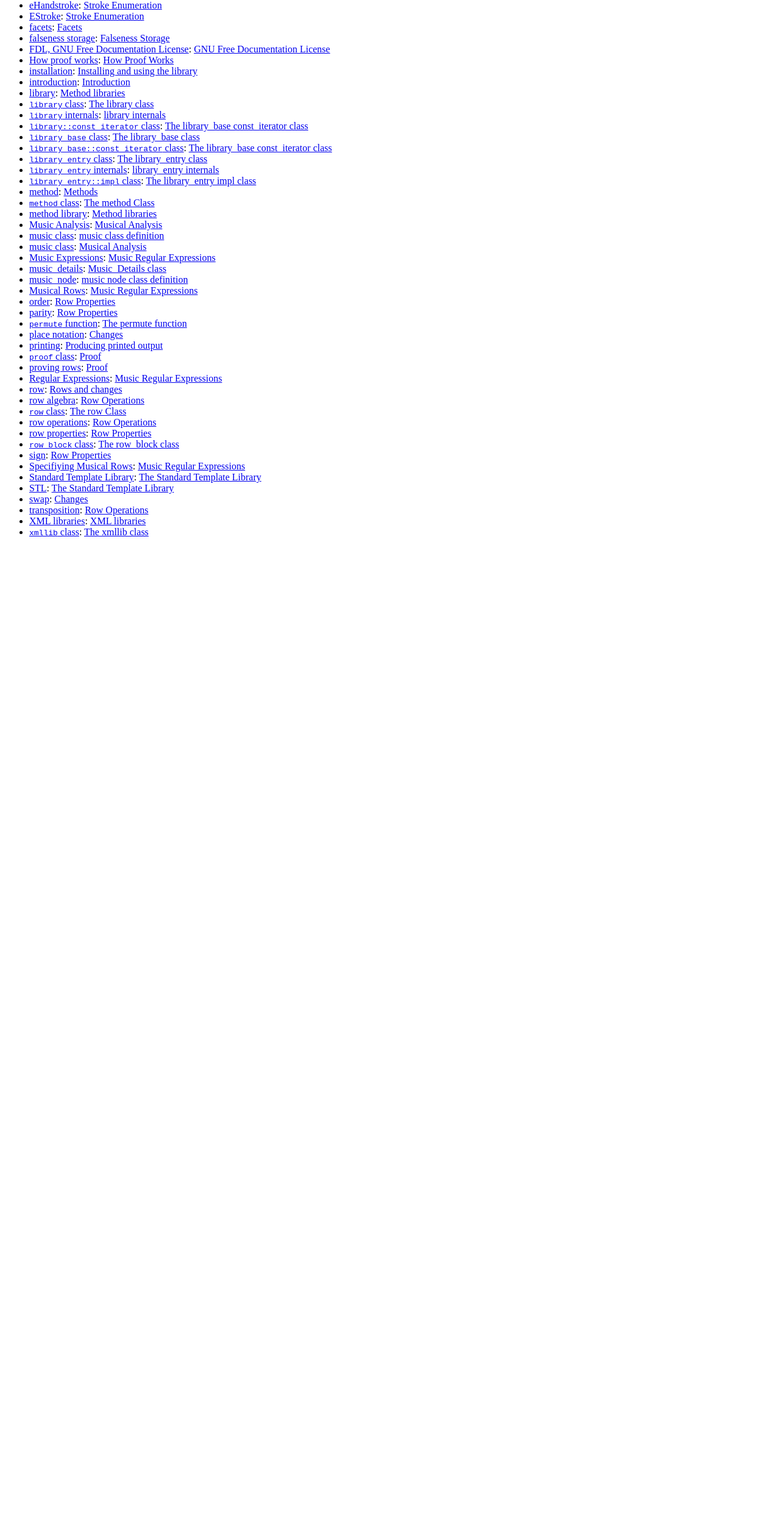
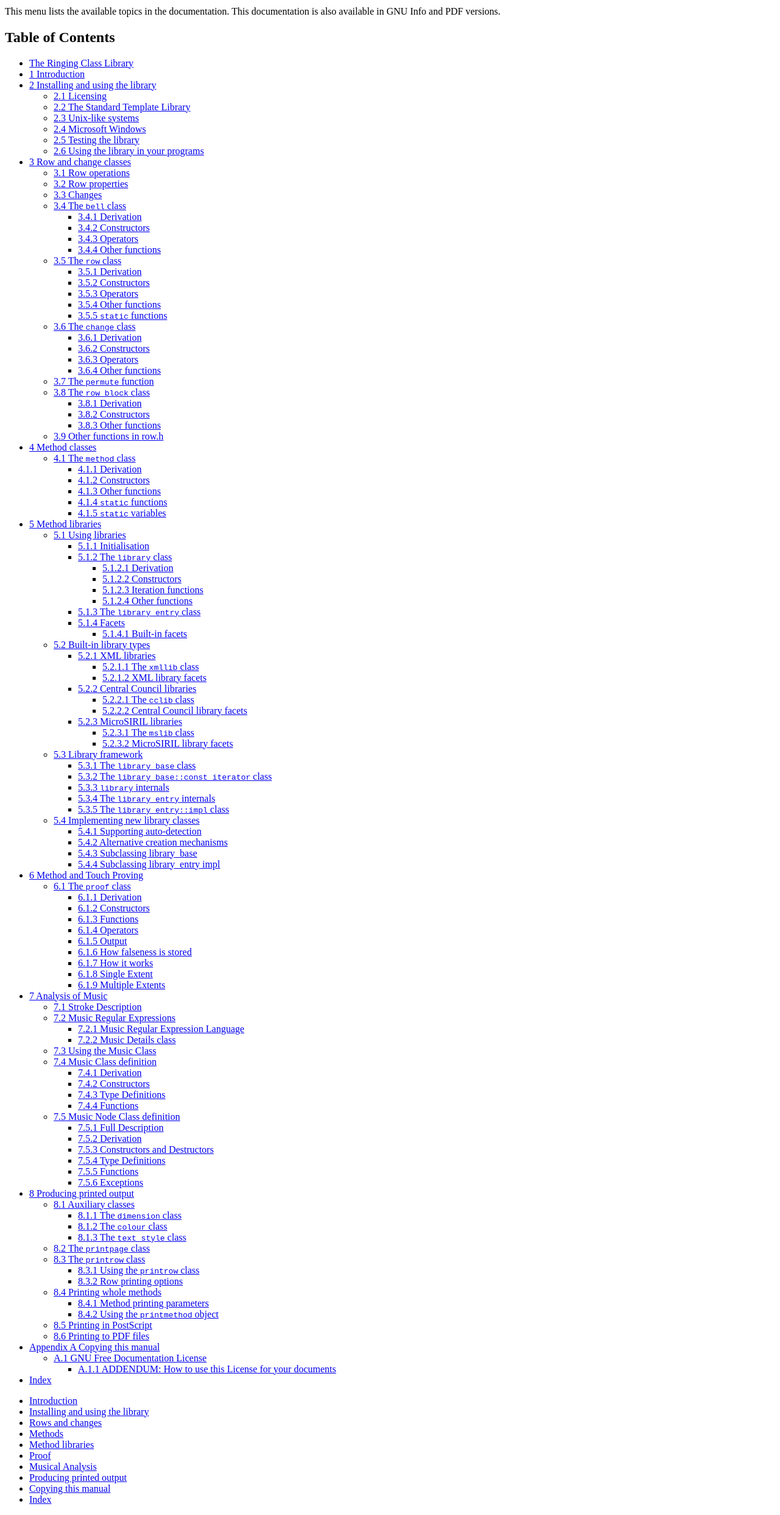
Before and after one commit to ringing-lib/ringing-lib.github.io, a plain HTML site: page manual/index.html in a window 1280 px wide. Shown: the part 281-2766 px from the top of the page at 61% size. Before the commit the page ends 1179 px from the top, so only its background shows below. Drawn offline with Linux system fonts and the light colour scheme.

Commit message:
Corrected manual/[iI]ndex.html
I originally mirrored the SourceForge site on a case-insensitive filesystem,so only one of these files was originally committed.

```diff
--- a/manual/index.html
+++ b/manual/index.html
@@ -1,11 +1,10 @@
 <html lang="en">
 <head>
-<title>Index - The Ringing Class Library</title>
+<title>The Ringing Class Library</title>
 <meta http-equiv="Content-Type" content="text/html">
 <meta name="description" content="The Ringing Class Library">
 <meta name="generator" content="makeinfo 4.7">
-<link title="Top" rel="start" href="index.html#Top">
-<link rel="prev" href="Copying-this-manual.html#Copying-this-manual" title="Copying this manual">
+<link title="Top" rel="start" href="#Top">
 <link href="http://www.gnu.org/software/texinfo/" rel="generator-home" title="Texinfo Homepage">
 <meta http-equiv="Content-Style-Type" content="text/css">
 <style type="text/css"><!--
@@ -20,71 +19,233 @@
 --></style>
 </head>
 <body>
+This is the manual for the Ringing Class Library, version
+0.3.0.  Last updated 11 May 2005.
+
+   <p>Copyright 2001&ndash;4 Martin Bright, Mark Banner and Richard Smith
+
+   <p>Permission is granted to copy, distribute and/or modify this document
+under the terms of the GNU Free Documentation License, Version 1.1
+or any later version published by the Free Software Foundation;
+with no Invariant Sections, with no Front-Cover Texts,
+and with no Back-Cover Texts.  A copy of the license is included in
+the section entitled &ldquo;GNU Free Documentation License&rdquo;.
+
 <div class="node">
 <p>
-<a name="Index"></a>Previous:&nbsp;<a rel="previous" accesskey="p" href="Copying-this-manual.html#Copying-this-manual">Copying this manual</a>,
-Up:&nbsp;<a rel="up" accesskey="u" href="index.html#Top">Top</a>
+<a name="Top"></a>Next:&nbsp;<a rel="next" accesskey="n" href="Introduction.html#Introduction">Introduction</a>,
+Previous:&nbsp;<a rel="previous" accesskey="p" href="../index.html#dir">(dir)</a>,
+Up:&nbsp;<a rel="up" accesskey="u" href="../index.html#dir">(dir)</a>
 <hr><br>
 </div>
 
-<h2 class="unnumbered">Index</h2>
+<h2 class="unnumbered">The Ringing Class Library</h2>
 
-<ul class="index-cp" compact>
-<li><a href="Row-Operations.html#index-algebra-of-rows-8">algebra of rows</a>: <a href="Row-Operations.html#Row-Operations">Row Operations</a></li>
-<li><a href="The-bell-Class.html#index-_0040code_007bbell_007d-class-19"><code>bell</code> class</a>: <a href="The-bell-Class.html#The-bell-Class">The bell Class</a></li>
-<li><a href="Changes.html#index-change-16">change</a>: <a href="Changes.html#Changes">Changes</a></li>
-<li><a href="Rows-and-changes.html#index-change-6">change</a>: <a href="Rows-and-changes.html#Rows-and-changes">Rows and changes</a></li>
-<li><a href="The-change-Class.html#index-_0040code_007bchange_007d-class-69"><code>change</code> class</a>: <a href="The-change-Class.html#The-change-Class">The change Class</a></li>
-<li><a href="Row-Properties.html#index-cycles-15">cycles</a>: <a href="Row-Properties.html#Row-Properties">Row Properties</a></li>
-<li><a href="Stroke-Enumeration.html#index-eBackstroke-253">eBackstroke</a>: <a href="Stroke-Enumeration.html#Stroke-Enumeration">Stroke Enumeration</a></li>
-<li><a href="Stroke-Enumeration.html#index-eBoth-254">eBoth</a>: <a href="Stroke-Enumeration.html#Stroke-Enumeration">Stroke Enumeration</a></li>
-<li><a href="Stroke-Enumeration.html#index-eHandstroke-252">eHandstroke</a>: <a href="Stroke-Enumeration.html#Stroke-Enumeration">Stroke Enumeration</a></li>
-<li><a href="Stroke-Enumeration.html#index-EStroke-251">EStroke</a>: <a href="Stroke-Enumeration.html#Stroke-Enumeration">Stroke Enumeration</a></li>
-<li><a href="Facets.html#index-facets-159">facets</a>: <a href="Facets.html#Facets">Facets</a></li>
-<li><a href="Falseness-Storage.html#index-falseness-storage-247">falseness storage</a>: <a href="Falseness-Storage.html#Falseness-Storage">Falseness Storage</a></li>
-<li><a href="GNU-Free-Documentation-License.html#index-FDL_002c-GNU-Free-Documentation-License-357">FDL, GNU Free Documentation License</a>: <a href="GNU-Free-Documentation-License.html#GNU-Free-Documentation-License">GNU Free Documentation License</a></li>
-<li><a href="How-Proof-Works.html#index-How-proof-works-248">How proof works</a>: <a href="How-Proof-Works.html#How-Proof-Works">How Proof Works</a></li>
-<li><a href="Installing-and-using-the-library.html#index-installation-2">installation</a>: <a href="Installing-and-using-the-library.html#Installing-and-using-the-library">Installing and using the library</a></li>
-<li><a href="Introduction.html#index-introduction-1">introduction</a>: <a href="Introduction.html#Introduction">Introduction</a></li>
-<li><a href="Method-libraries.html#index-library-139">library</a>: <a href="Method-libraries.html#Method-libraries">Method libraries</a></li>
-<li><a href="The-library-class.html#index-_0040code_007blibrary_007d-class-141"><code>library</code> class</a>: <a href="The-library-class.html#The-library-class">The library class</a></li>
-<li><a href="library-internals.html#index-_0040code_007blibrary_007d-internals-201"><code>library</code> internals</a>: <a href="library-internals.html#library-internals">library internals</a></li>
-<li><a href="The-library_005fbase-const_005fiterator-class.html#index-_0040code_007blibrary_003a_003aconst_005fiterator_007d-class-192"><code>library::const_iterator</code> class</a>: <a href="The-library_005fbase-const_005fiterator-class.html#The-library_005fbase-const_005fiterator-class">The library_base const_iterator class</a></li>
-<li><a href="The-library_005fbase-class.html#index-_0040code_007blibrary_005fbase_007d-class-179"><code>library_base</code> class</a>: <a href="The-library_005fbase-class.html#The-library_005fbase-class">The library_base class</a></li>
-<li><a href="The-library_005fbase-const_005fiterator-class.html#index-_0040code_007blibrary_005fbase_003a_003aconst_005fiterator_007d-class-191"><code>library_base::const_iterator</code> class</a>: <a href="The-library_005fbase-const_005fiterator-class.html#The-library_005fbase-const_005fiterator-class">The library_base const_iterator class</a></li>
-<li><a href="The-library_005fentry-class.html#index-_0040code_007blibrary_005fentry_007d-class-151"><code>library_entry</code> class</a>: <a href="The-library_005fentry-class.html#The-library_005fentry-class">The library_entry class</a></li>
-<li><a href="library_005fentry-internals.html#index-_0040code_007blibrary_005fentry_007d-internals-218"><code>library_entry</code> internals</a>: <a href="library_005fentry-internals.html#library_005fentry-internals">library_entry internals</a></li>
-<li><a href="The-library_005fentry-impl-class.html#index-_0040code_007blibrary_005fentry_003a_003aimpl_007d-class-226"><code>library_entry::impl</code> class</a>: <a href="The-library_005fentry-impl-class.html#The-library_005fentry-impl-class">The library_entry impl class</a></li>
-<li><a href="Methods.html#index-method-107">method</a>: <a href="Methods.html#Methods">Methods</a></li>
-<li><a href="The-method-Class.html#index-_0040code_007bmethod_007d-class-108"><code>method</code> class</a>: <a href="The-method-Class.html#The-method-Class">The method Class</a></li>
-<li><a href="Method-libraries.html#index-method-library-140">method library</a>: <a href="Method-libraries.html#Method-libraries">Method libraries</a></li>
-<li><a href="Musical-Analysis.html#index-Music-Analysis-249">Music Analysis</a>: <a href="Musical-Analysis.html#Musical-Analysis">Musical Analysis</a></li>
-<li><a href="music-class-definition.html#index-music-class-271">music class</a>: <a href="music-class-definition.html#music-class-definition">music class definition</a></li>
-<li><a href="Musical-Analysis.html#index-music-class-250">music class</a>: <a href="Musical-Analysis.html#Musical-Analysis">Musical Analysis</a></li>
-<li><a href="Music-Regular-Expressions.html#index-Music-Expressions-258">Music Expressions</a>: <a href="Music-Regular-Expressions.html#Music-Regular-Expressions">Music Regular Expressions</a></li>
-<li><a href="Music_005fDetails-class.html#index-music_005fdetails-259">music_details</a>: <a href="Music_005fDetails-class.html#Music_005fDetails-class">Music_Details class</a></li>
-<li><a href="music-node-class-definition.html#index-music_005fnode-288">music_node</a>: <a href="music-node-class-definition.html#music-node-class-definition">music node class definition</a></li>
-<li><a href="Music-Regular-Expressions.html#index-Musical-Rows-257">Musical Rows</a>: <a href="Music-Regular-Expressions.html#Music-Regular-Expressions">Music Regular Expressions</a></li>
-<li><a href="Row-Properties.html#index-order-12">order</a>: <a href="Row-Properties.html#Row-Properties">Row Properties</a></li>
-<li><a href="Row-Properties.html#index-parity-14">parity</a>: <a href="Row-Properties.html#Row-Properties">Row Properties</a></li>
-<li><a href="The-permute-function.html#index-_0040code_007bpermute_007d-function-96"><code>permute</code> function</a>: <a href="The-permute-function.html#The-permute-function">The permute function</a></li>
-<li><a href="Changes.html#index-place-notation-17">place notation</a>: <a href="Changes.html#Changes">Changes</a></li>
-<li><a href="Producing-printed-output.html#index-printing-300">printing</a>: <a href="Producing-printed-output.html#Producing-printed-output">Producing printed output</a></li>
-<li><a href="Proof.html#index-_0040code_007bproof_007d-class-235"><code>proof</code> class</a>: <a href="Proof.html#Proof">Proof</a></li>
-<li><a href="Proof.html#index-proving-rows-234">proving rows</a>: <a href="Proof.html#Proof">Proof</a></li>
-<li><a href="Music-Regular-Expressions.html#index-Regular-Expressions-255">Regular Expressions</a>: <a href="Music-Regular-Expressions.html#Music-Regular-Expressions">Music Regular Expressions</a></li>
-<li><a href="Rows-and-changes.html#index-row-5">row</a>: <a href="Rows-and-changes.html#Rows-and-changes">Rows and changes</a></li>
-<li><a href="Row-Operations.html#index-row-algebra-7">row algebra</a>: <a href="Row-Operations.html#Row-Operations">Row Operations</a></li>
-<li><a href="The-row-Class.html#index-_0040code_007brow_007d-class-27"><code>row</code> class</a>: <a href="The-row-Class.html#The-row-Class">The row Class</a></li>
-<li><a href="Row-Operations.html#index-row-operations-9">row operations</a>: <a href="Row-Operations.html#Row-Operations">Row Operations</a></li>
-<li><a href="Row-Properties.html#index-row-properties-11">row properties</a>: <a href="Row-Properties.html#Row-Properties">Row Properties</a></li>
-<li><a href="The-row_005fblock-class.html#index-_0040code_007brow_005fblock_007d-class-103"><code>row_block</code> class</a>: <a href="The-row_005fblock-class.html#The-row_005fblock-class">The row_block class</a></li>
-<li><a href="Row-Properties.html#index-sign-13">sign</a>: <a href="Row-Properties.html#Row-Properties">Row Properties</a></li>
-<li><a href="Music-Regular-Expressions.html#index-Specifiying-Musical-Rows-256">Specifiying Musical Rows</a>: <a href="Music-Regular-Expressions.html#Music-Regular-Expressions">Music Regular Expressions</a></li>
-<li><a href="The-Standard-Template-Library.html#index-Standard-Template-Library-3">Standard Template Library</a>: <a href="The-Standard-Template-Library.html#The-Standard-Template-Library">The Standard Template Library</a></li>
-<li><a href="The-Standard-Template-Library.html#index-STL-4">STL</a>: <a href="The-Standard-Template-Library.html#The-Standard-Template-Library">The Standard Template Library</a></li>
-<li><a href="Changes.html#index-swap-18">swap</a>: <a href="Changes.html#Changes">Changes</a></li>
-<li><a href="Row-Operations.html#index-transposition-10">transposition</a>: <a href="Row-Operations.html#Row-Operations">Row Operations</a></li>
-<li><a href="XML-libraries.html#index-XML-libraries-166">XML libraries</a>: <a href="XML-libraries.html#XML-libraries">XML libraries</a></li>
-<li><a href="The-xmllib-class.html#index-_0040code_007bxmllib_007d-class-167"><code>xmllib</code> class</a>: <a href="The-xmllib-class.html#The-xmllib-class">The xmllib class</a></li>
-   </ul></body></html>
+<p>The Ringing Class Library (ringing-lib) is a library of C++ classes designed
+for writing change ringing application programs.
+
+   <p>This menu lists the available topics in the documentation. This
+documentation is also available in GNU Info and PDF
+versions.
+
+<div class="contents">
+<h2>Table of Contents</h2>
+<ul>
+<li><a name="toc_Top" href="index.html#Top">The Ringing Class Library</a>
+<li><a name="toc_Introduction" href="Introduction.html#Introduction">1 Introduction</a>
+<li><a name="toc_Installing-and-using-the-library" href="Installing-and-using-the-library.html#Installing-and-using-the-library">2 Installing and using the library</a>
+<ul>
+<li><a href="Licensing.html#Licensing">2.1 Licensing</a>
+<li><a href="The-Standard-Template-Library.html#The-Standard-Template-Library">2.2 The Standard Template Library</a>
+<li><a href="Unix_002dlike-systems.html#Unix_002dlike-systems">2.3 Unix-like systems</a>
+<li><a href="Microsoft-Windows.html#Microsoft-Windows">2.4 Microsoft Windows</a>
+<li><a href="Testing-the-library.html#Testing-the-library">2.5 Testing the library</a>
+<li><a href="Using-the-library-in-your-programs.html#Using-the-library-in-your-programs">2.6 Using the library in your programs</a>
+</li></ul>
+<li><a name="toc_Rows-and-changes" href="Rows-and-changes.html#Rows-and-changes">3 Row and change classes</a>
+<ul>
+<li><a href="Row-Operations.html#Row-Operations">3.1 Row operations</a>
+<li><a href="Row-Properties.html#Row-Properties">3.2 Row properties</a>
+<li><a href="Changes.html#Changes">3.3 Changes</a>
+<li><a href="The-bell-Class.html#The-bell-Class">3.4 The <code>bell</code> class</a>
+<ul>
+<li><a href="bell-Derivation.html#bell-Derivation">3.4.1 Derivation</a>
+<li><a href="bell-Constructors.html#bell-Constructors">3.4.2 Constructors</a>
+<li><a href="bell-Operators.html#bell-Operators">3.4.3 Operators</a>
+<li><a href="Other-bell-Functions.html#Other-bell-Functions">3.4.4 Other functions</a>
+</li></ul>
+<li><a href="The-row-Class.html#The-row-Class">3.5 The <code>row</code> class</a>
+<ul>
+<li><a href="row-Derivation.html#row-Derivation">3.5.1 Derivation</a>
+<li><a href="row-Constructors.html#row-Constructors">3.5.2 Constructors</a>
+<li><a href="row-Operators.html#row-Operators">3.5.3 Operators</a>
+<li><a href="Other-row-Functions.html#Other-row-Functions">3.5.4 Other functions</a>
+<li><a href="row-static-Functions.html#row-static-Functions">3.5.5 <code>static</code> functions</a>
+</li></ul>
+<li><a href="The-change-Class.html#The-change-Class">3.6 The <code>change</code> class</a>
+<ul>
+<li><a href="change-Derivation.html#change-Derivation">3.6.1 Derivation</a>
+<li><a href="change-Constructors.html#change-Constructors">3.6.2 Constructors</a>
+<li><a href="change-Operators.html#change-Operators">3.6.3 Operators</a>
+<li><a href="Other-change-Functions.html#Other-change-Functions">3.6.4 Other functions</a>
+</li></ul>
+<li><a href="The-permute-function.html#The-permute-function">3.7 The <code>permute</code> function</a>
+<li><a href="The-row_005fblock-class.html#The-row_005fblock-class">3.8 The <code>row_block</code> class</a>
+<ul>
+<li><a href="row_005fblock-Derivation.html#row_005fblock-Derivation">3.8.1 Derivation</a>
+<li><a href="row_005fblock-Constructors.html#row_005fblock-Constructors">3.8.2 Constructors</a>
+<li><a href="Other-row_005fblock-Functions.html#Other-row_005fblock-Functions">3.8.3 Other functions</a>
+</li></ul>
+<li><a href="Other-functions-in-row_002eh.html#Other-functions-in-row_002eh">3.9 Other functions in <span class="file">row.h</span></a>
+</li></ul>
+<li><a name="toc_Methods" href="Methods.html#Methods">4 Method classes</a>
+<ul>
+<li><a href="The-method-Class.html#The-method-Class">4.1 The <code>method</code> class</a>
+<ul>
+<li><a href="method-Derivation.html#method-Derivation">4.1.1 Derivation</a>
+<li><a href="method-Constructors.html#method-Constructors">4.1.2 Constructors</a>
+<li><a href="Other-method-Functions.html#Other-method-Functions">4.1.3 Other functions</a>
+<li><a href="method-static-Functions.html#method-static-Functions">4.1.4 <code>static</code> functions</a>
+<li><a href="method-static-Variables.html#method-static-Variables">4.1.5 <code>static</code> variables</a>
+</li></ul>
+</li></ul>
+<li><a name="toc_Method-libraries" href="Method-libraries.html#Method-libraries">5 Method libraries</a>
+<ul>
+<li><a href="Using-libraries.html#Using-libraries">5.1 Using libraries</a>
+<ul>
+<li><a href="Initialisation-for-libraries.html#Initialisation-for-libraries">5.1.1 Initialisation</a>
+<li><a href="The-library-class.html#The-library-class">5.1.2 The <code>library</code> class</a>
+<ul>
+<li><a href="library-derivation.html#library-derivation">5.1.2.1 Derivation</a>
+<li><a href="library-constructors.html#library-constructors">5.1.2.2 Constructors</a>
+<li><a href="library-iteration-functions.html#library-iteration-functions">5.1.2.3 Iteration functions</a>
+<li><a href="Other-library-functions.html#Other-library-functions">5.1.2.4 Other functions</a>
+</li></ul>
+<li><a href="The-library_005fentry-class.html#The-library_005fentry-class">5.1.3 The <code>library_entry</code> class</a>
+<li><a href="Facets.html#Facets">5.1.4 Facets</a>
+<ul>
+<li><a href="Built_002din-facets.html#Built_002din-facets">5.1.4.1 Built-in facets</a>
+</li></ul>
+</li></ul>
+<li><a href="Built_002din-library-types.html#Built_002din-library-types">5.2 Built-in library types</a>
+<ul>
+<li><a href="XML-libraries.html#XML-libraries">5.2.1 XML libraries</a>
+<ul>
+<li><a href="The-xmllib-class.html#The-xmllib-class">5.2.1.1 The <code>xmllib</code> class</a>
+<li><a href="XML-library-facets.html#XML-library-facets">5.2.1.2 XML library facets</a>
+</li></ul>
+<li><a href="Central-Council-libraries.html#Central-Council-libraries">5.2.2 Central Council libraries</a>
+<ul>
+<li><a href="The-cclib-class.html#The-cclib-class">5.2.2.1 The <code>cclib</code> class</a>
+<li><a href="Central-Council-library-facets.html#Central-Council-library-facets">5.2.2.2 Central Council library facets</a>
+</li></ul>
+<li><a href="MicroSIRIL-libraries.html#MicroSIRIL-libraries">5.2.3 MicroSIRIL libraries</a>
+<ul>
+<li><a href="The-mslib-class.html#The-mslib-class">5.2.3.1 The <code>mslib</code> class</a>
+<li><a href="MicroSIRIL-library-facets.html#MicroSIRIL-library-facets">5.2.3.2 MicroSIRIL library facets</a>
+</li></ul>
+</li></ul>
+<li><a href="Library-framework.html#Library-framework">5.3 Library framework</a>
+<ul>
+<li><a href="The-library_005fbase-class.html#The-library_005fbase-class">5.3.1 The <code>library_base</code> class</a>
+<li><a href="The-library_005fbase-const_005fiterator-class.html#The-library_005fbase-const_005fiterator-class">5.3.2 The <code>library_base::const_iterator</code> class</a>
+<li><a href="library-internals.html#library-internals">5.3.3 <code>library</code> internals</a>
+<li><a href="library_005fentry-internals.html#library_005fentry-internals">5.3.4 The <code>library_entry</code> internals</a>
+<li><a href="The-library_005fentry-impl-class.html#The-library_005fentry-impl-class">5.3.5 The <code>library_entry::impl</code> class</a>
+</li></ul>
+<li><a href="Implementing-new-library-classes.html#Implementing-new-library-classes">5.4 Implementing new library classes</a>
+<ul>
+<li><a href="Supporting-auto_002ddetection.html#Supporting-auto_002ddetection">5.4.1 Supporting auto-detection</a>
+<li><a href="Alternative-creation-mechanisms.html#Alternative-creation-mechanisms">5.4.2 Alternative creation mechanisms</a>
+<li><a href="Subclassing-library_005fbase.html#Subclassing-library_005fbase">5.4.3 Subclassing library_base</a>
+<li><a href="Subclassing-library_005fentry-impl.html#Subclassing-library_005fentry-impl">5.4.4 Subclassing library_entry impl</a>
+</li></ul>
+</li></ul>
+<li><a name="toc_Proof" href="Proof.html#Proof">6 Method and Touch Proving</a>
+<ul>
+<li><a href="The-proof-class.html#The-proof-class">6.1 The <code>proof</code> class</a>
+<ul>
+<li><a href="proof-Derivation.html#proof-Derivation">6.1.1 Derivation</a>
+<li><a href="proof-Constructors.html#proof-Constructors">6.1.2 Constructors</a>
+<li><a href="proof-Functions.html#proof-Functions">6.1.3 Functions</a>
+<li><a href="proof-Operators.html#proof-Operators">6.1.4 Operators</a>
+<li><a href="proof-Output.html#proof-Output">6.1.5 Output</a>
+<li><a href="Falseness-Storage.html#Falseness-Storage">6.1.6 How falseness is stored</a>
+<li><a href="How-Proof-Works.html#How-Proof-Works">6.1.7 How it works</a>
+<li><a href="How-Proof-Works.html#How-Proof-Works">6.1.8 Single Extent</a>
+<li><a href="How-Proof-Works.html#How-Proof-Works">6.1.9 Multiple Extents</a>
+</li></ul>
+</li></ul>
+<li><a name="toc_Musical-Analysis" href="Musical-Analysis.html#Musical-Analysis">7 Analysis of Music</a>
+<ul>
+<li><a href="Stroke-Enumeration.html#Stroke-Enumeration">7.1 Stroke Description</a>
+<li><a href="Music-Regular-Expressions.html#Music-Regular-Expressions">7.2 Music Regular Expressions</a>
+<ul>
+<li><a href="Expression-Language.html#Expression-Language">7.2.1 Music Regular Expression Language</a>
+<li><a href="Music_005fDetails-class.html#Music_005fDetails-class">7.2.2 Music Details class</a>
+</li></ul>
+<li><a href="Using-the-Music-Class.html#Using-the-Music-Class">7.3 Using the Music Class</a>
+<li><a href="music-class-definition.html#music-class-definition">7.4 Music Class definition</a>
+<ul>
+<li><a href="Music-Derivation.html#Music-Derivation">7.4.1 Derivation</a>
+<li><a href="Music-Constructors.html#Music-Constructors">7.4.2 Constructors</a>
+<li><a href="Music-Type-Definitions.html#Music-Type-Definitions">7.4.3 Type Definitions</a>
+<li><a href="Music-Functions.html#Music-Functions">7.4.4 Functions</a>
+</li></ul>
+<li><a href="music-node-class-definition.html#music-node-class-definition">7.5 Music Node Class definition</a>
+<ul>
+<li><a href="Music_005fNode-Full-Description.html#Music_005fNode-Full-Description">7.5.1 Full Description</a>
+<li><a href="Music_005fNode-Derivation.html#Music_005fNode-Derivation">7.5.2 Derivation</a>
+<li><a href="Music_005fNode-Constructors-and-Destructors.html#Music_005fNode-Constructors-and-Destructors">7.5.3 Constructors and Destructors</a>
+<li><a href="Music_005fNode-Type-Definitions.html#Music_005fNode-Type-Definitions">7.5.4 Type Definitions</a>
+<li><a href="Music_005fNode-Functions.html#Music_005fNode-Functions">7.5.5 Functions</a>
+<li><a href="Music_005fNode-Exceptions.html#Music_005fNode-Exceptions">7.5.6 Exceptions</a>
+</li></ul>
+</li></ul>
+<li><a name="toc_Producing-printed-output" href="Producing-printed-output.html#Producing-printed-output">8 Producing printed output</a>
+<ul>
+<li><a href="Auxiliary-classes.html#Auxiliary-classes">8.1 Auxiliary classes</a>
+<ul>
+<li><a href="The-dimension-class.html#The-dimension-class">8.1.1 The <code>dimension</code> class</a>
+<li><a href="The-colour-class.html#The-colour-class">8.1.2 The <code>colour</code> class</a>
+<li><a href="The-text_005fstyle-class.html#The-text_005fstyle-class">8.1.3 The <code>text_style</code> class</a>
+</li></ul>
+<li><a href="The-printpage-class.html#The-printpage-class">8.2 The <code>printpage</code> class</a>
+<li><a href="The-printrow-class.html#The-printrow-class">8.3 The <code>printrow</code> class</a>
+<ul>
+<li><a href="Using-the-printrow-class.html#Using-the-printrow-class">8.3.1 Using the <code>printrow</code> class</a>
+<li><a href="Row-printing-options.html#Row-printing-options">8.3.2 Row printing options</a>
+</li></ul>
+<li><a href="Printing-whole-methods.html#Printing-whole-methods">8.4 Printing whole methods</a>
+<ul>
+<li><a href="Method-printing-parameters.html#Method-printing-parameters">8.4.1 Method printing parameters</a>
+<li><a href="Using-the-printmethod-object.html#Using-the-printmethod-object">8.4.2 Using the <code>printmethod</code> object</a>
+</li></ul>
+<li><a href="Printing-in-PostScript.html#Printing-in-PostScript">8.5 Printing in PostScript</a>
+<li><a href="Printing-to-PDF-files.html#Printing-to-PDF-files">8.6 Printing to <acronym>PDF</acronym> files</a>
+</li></ul>
+<li><a name="toc_Copying-this-manual" href="Copying-this-manual.html#Copying-this-manual">Appendix A Copying this manual</a>
+<ul>
+<li><a href="GNU-Free-Documentation-License.html#GNU-Free-Documentation-License">A.1 GNU Free Documentation License</a>
+<ul>
+<li><a href="GNU-Free-Documentation-License.html#GNU-Free-Documentation-License">A.1.1 ADDENDUM: How to use this License for your documents</a>
+</li></ul>
+</li></ul>
+<li><a name="toc_Index" href="Index.html#Index">Index</a>
+</li></ul>
+</div>
+
+<ul class="menu">
+<li><a accesskey="1" href="Introduction.html#Introduction">Introduction</a>
+<li><a accesskey="2" href="Installing-and-using-the-library.html#Installing-and-using-the-library">Installing and using the library</a>
+<li><a accesskey="3" href="Rows-and-changes.html#Rows-and-changes">Rows and changes</a>
+<li><a accesskey="4" href="Methods.html#Methods">Methods</a>
+<li><a accesskey="5" href="Method-libraries.html#Method-libraries">Method libraries</a>
+<li><a accesskey="6" href="Proof.html#Proof">Proof</a>
+<li><a accesskey="7" href="Musical-Analysis.html#Musical-Analysis">Musical Analysis</a>
+<li><a accesskey="8" href="Producing-printed-output.html#Producing-printed-output">Producing printed output</a>
+<li><a accesskey="9" href="Copying-this-manual.html#Copying-this-manual">Copying this manual</a>
+<li><a href="Index.html#Index">Index</a>
+</ul>
+
+   </body></html>
```
Also changed, not shown: manual/Index.html (added, +90 -0 lines).
